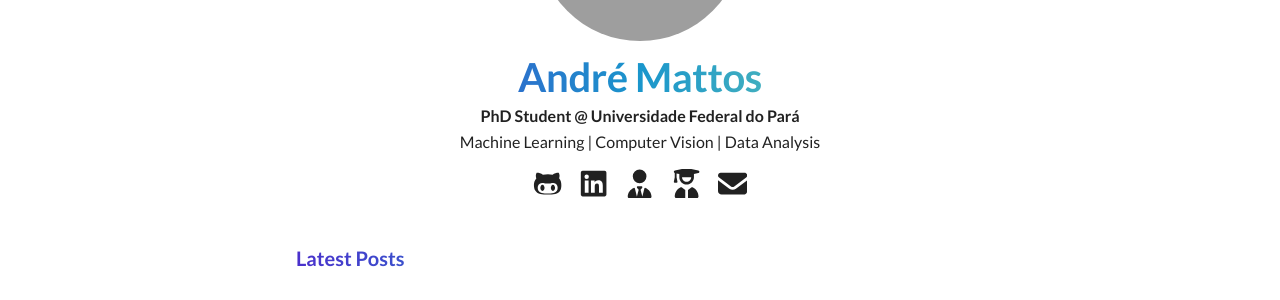
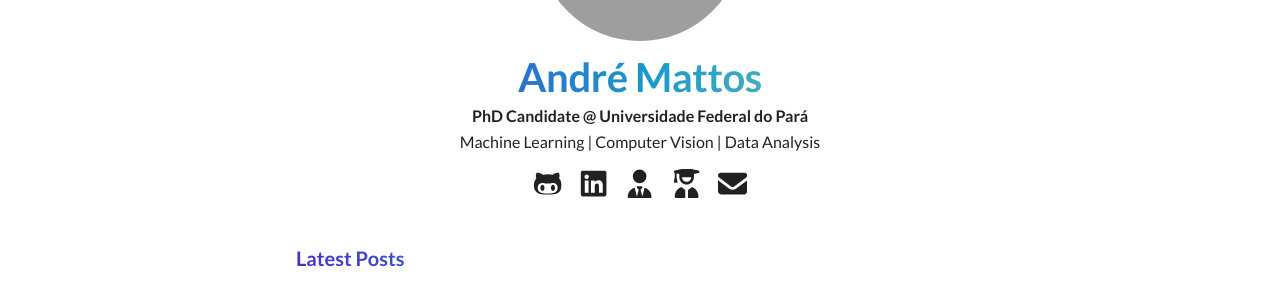
Before and after one commit to andrematte/andrematte.github.io, an MkDocs documentation site: the page built from docs/index.md, in a window 1280 px wide. Shown: the part 351-651 px from the top of the page. Built offline with MkDocs 1.6.1 and Material for MkDocs 9.7.7, drawn with Linux system fonts in a browser that asks for light colours; plug-ins that fetch from the network failed and are left out; comment, search, counter and statistics services are not loaded; grey boxes are pictures that could not be loaded.

Commit message:
Update student to candidate

```diff
--- a/mkdocs.yml
+++ b/mkdocs.yml
@@ -70,7 +70,7 @@ markdown_extensions:
 extra:
   cli: "cd ~/andrematte"
   generator: false
-  subtitle: "PhD Student @ Universidade Federal do Pará"
+  subtitle: "PhD Candidate @ Universidade Federal do Pará"
   bio: Machine Learning | Computer Vision | Data Analysis
   # avatar: assets/avatar.png
   avatar: https://github.com/andrematte.png
```
